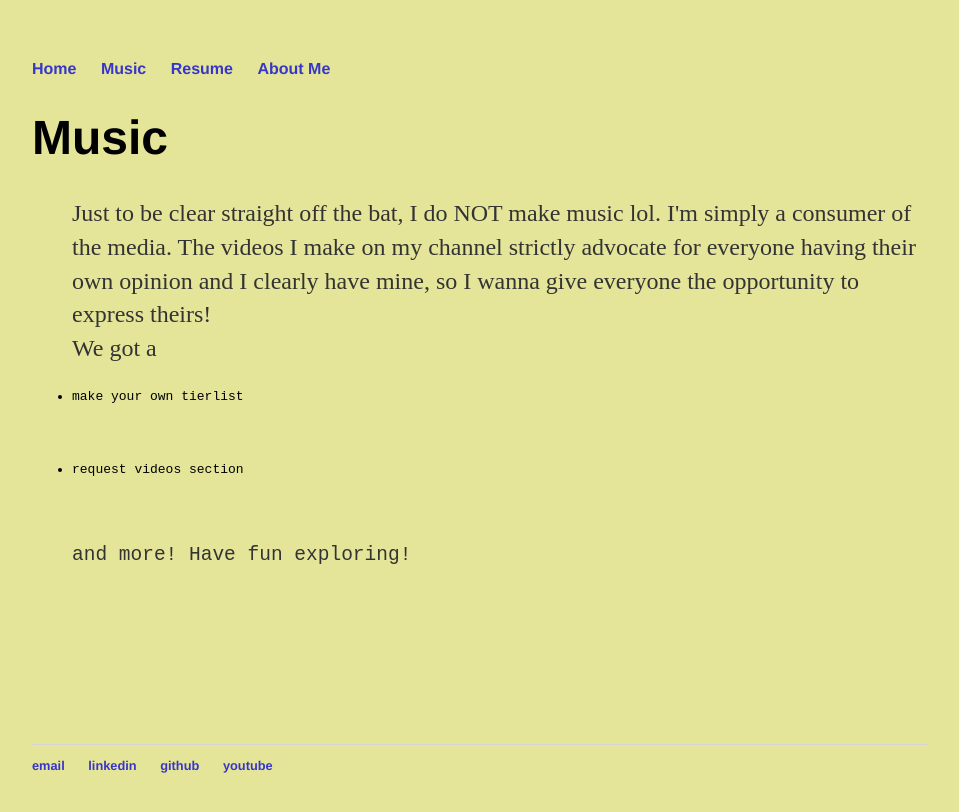
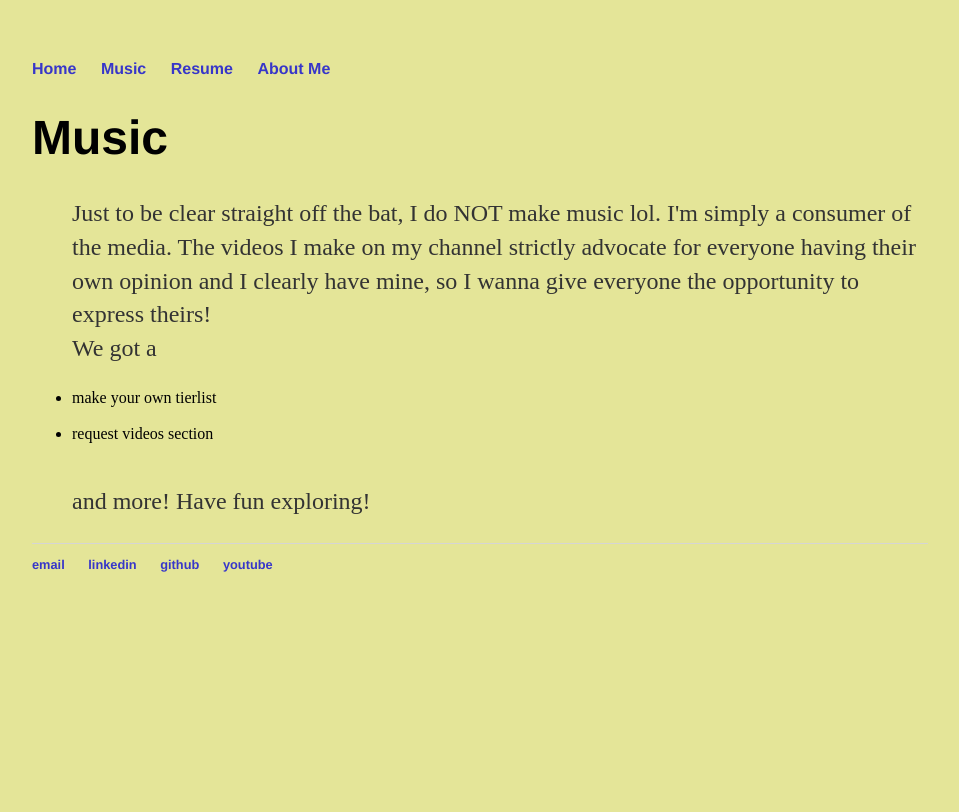
Before and after one commit to n8silveira/n8silveira.github.io, a Jekyll site: the page built from music/index.html, in a window 1280 px wide. Shown: the top 812 px of the page, without its empty margins (160-1119 px from the left). Built offline with Jekyll 4.4.1, drawn with Linux system fonts in a browser that asks for light colours.

```diff
--- a/music/index.html
+++ b/music/index.html
@@ -8,8 +8,8 @@ title: Music
       of the media. The videos I make on my channel strictly advocate for everyone having their
       own opinion and I clearly have mine, so I wanna give everyone the opportunity to express theirs!<br>
 	    We got a<br>
-	    <pre><li>make your own tierlist</li><br>
-	    <pre><li>request videos section</li><br>
+	    <li>make your own tierlist</li><br>
+	    <li>request videos section</li><br>
 	    <p>and more! Have fun exploring!</p>
     </p>
     <ul></ul>
```
